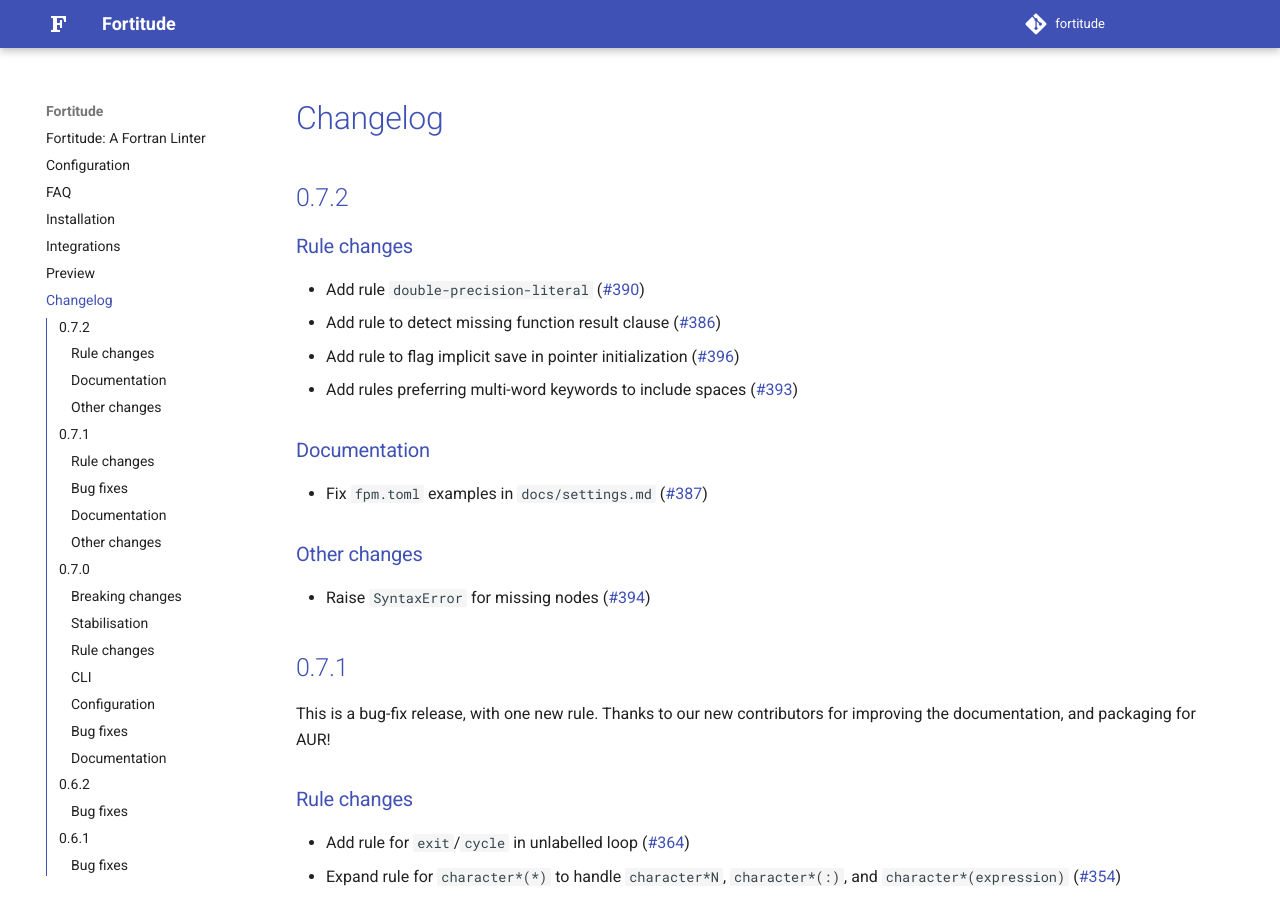
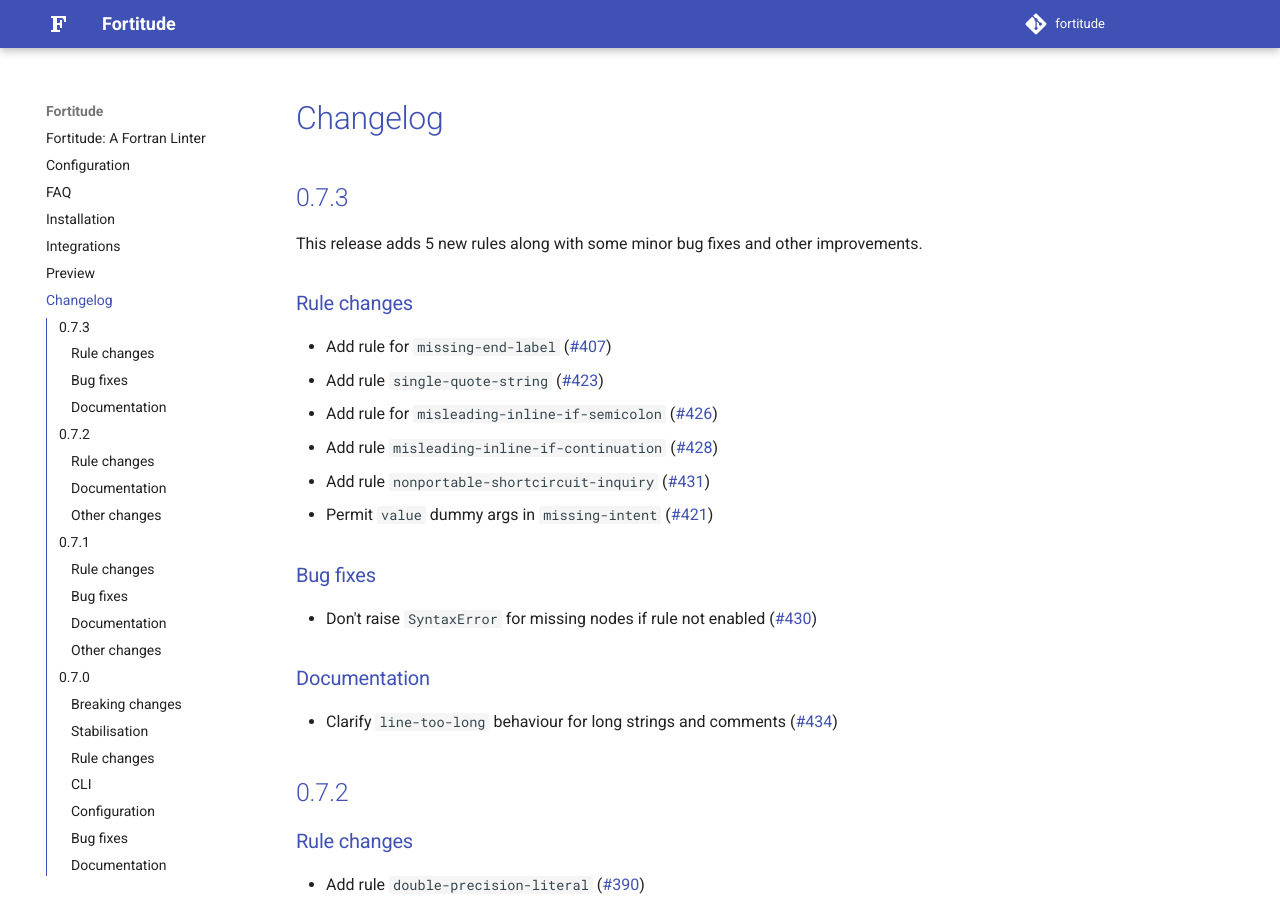
Before and after one commit to PlasmaFAIR/fortitude, an MkDocs documentation site: the page built from docs/release_notes.md, in a window 1280 px wide and 900 px high. Built offline with MkDocs 1.6.1 and Material for MkDocs 9.7.7, drawn with Linux system fonts in a browser that asks for light colours; comment, search, counter and statistics services are not loaded.

Commit message:
Prepare for v0.7.3

````diff
--- a/CHANGELOG.md
+++ b/CHANGELOG.md
@@ -1,4 +1,25 @@
 # Changelog
+
+## 0.7.3
+
+This release adds 5 new rules along with some minor bug fixes and other improvements.
+
+### Rule changes
+
+- Add rule for `missing-end-label` ([#407](https://github.com/PlasmaFAIR/fortitude/pull/407))
+- Add rule `single-quote-string` ([#423](https://github.com/PlasmaFAIR/fortitude/pull/423))
+- Add rule for `misleading-inline-if-semicolon` ([#426](https://github.com/PlasmaFAIR/fortitude/pull/426))
+- Add rule `misleading-inline-if-continuation` ([#428](https://github.com/PlasmaFAIR/fortitude/pull/428))
+- Add rule `nonportable-shortcircuit-inquiry` ([#431](https://github.com/PlasmaFAIR/fortitude/pull/431))
+- Permit `value` dummy args in `missing-intent` ([#421](https://github.com/PlasmaFAIR/fortitude/pull/421))
+
+### Bug fixes
+
+- Don't raise `SyntaxError` for missing nodes if rule not enabled ([#430](https://github.com/PlasmaFAIR/fortitude/pull/430))
+
+### Documentation
+
+- Clarify `line-too-long` behaviour for long strings and comments ([#434](https://github.com/PlasmaFAIR/fortitude/pull/434))
 
 ## 0.7.2
 
--- a/docs/integrations.md
+++ b/docs/integrations.md
@@ -9,7 +9,7 @@
 repos:
 - repo: https://github.com/PlasmaFAIR/fortitude-pre-commit
   # Fortitude version.
-  rev: v0.7.2
+  rev: v0.7.3
   hooks:
     - id: fortitude
 ```
@@ -20,7 +20,7 @@
 repos:
 - repo: https://github.com/PlasmaFAIR/fortitude-pre-commit
   # Fortitude version.
-  rev: v0.7.2
+  rev: v0.7.3
   hooks:
     - id: fortitude
       args: ["--fix"]
@@ -32,7 +32,7 @@
 repos:
 - repo: https://github.com/PlasmaFAIR/fortitude-pre-commit
   # Fortitude version.
-  rev: v0.7.2
+  rev: v0.7.3
   hooks:
     - id: fortitude
       args: ["--fix", "--preview", "--unsafe-fixes"]
--- a/pyproject.toml
+++ b/pyproject.toml
@@ -4,7 +4,7 @@
 
 [project]
 name = "fortitude-lint"
-version = "0.7.2"
+version = "0.7.3"
 description = "A Fortran linter, written in Rust and installable with Python"
 readme = "README.md"
 authors = [
````
Also changed, not shown: README.dev.md (+6 -0 lines), 3 other files.
